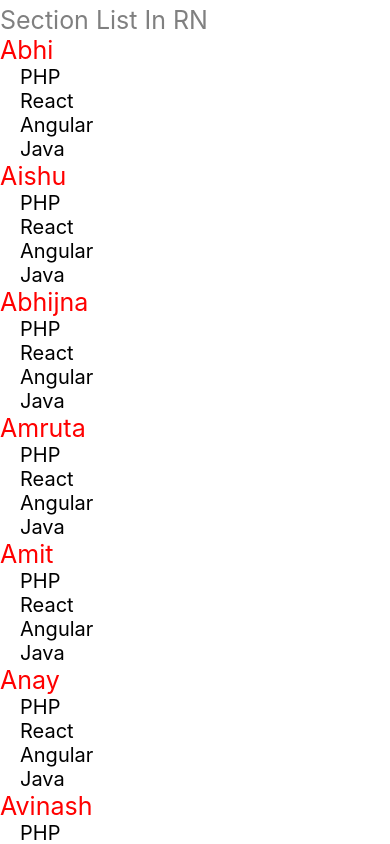
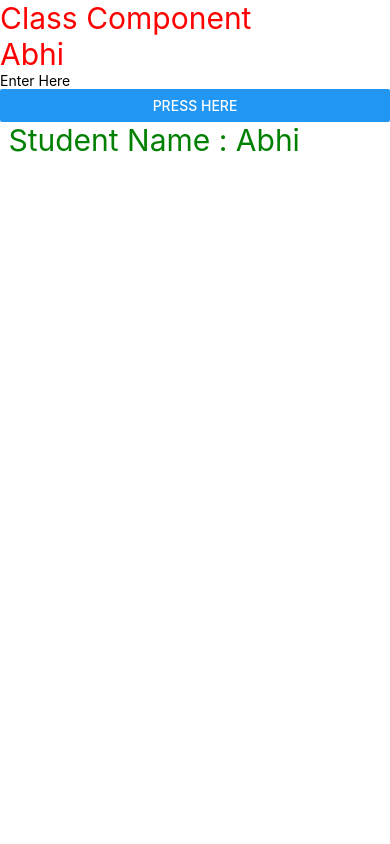
Before and after one commit to AbhishekMalkhedkar/FirstProject, a React Native app: screen / in a window 390 px wide. Shown: the top 844 px of the page. Built offline with nearby package versions, Linux system fonts and the light colour scheme.

Commit message:
Class Components

```diff
--- a/App.jsx
+++ b/App.jsx
@@ -5,110 +5,41 @@
  * @format
  */
 
-import { View, Text , StyleSheet, SectionList } from 'react-native';
+import React from 'react';
+import { Button, Text, View, TextInput} from 'react-native';
+import Student from './components/Student'
 
-function App() {
-  const users = [
-    {
-      id: 1,
-      name: 'Abhi',
-      data : ["PHP" , "React", "Angular", "Java"]
-    },
-    {
-      id: 2,
-      name: 'Aishu',
-      data : ["PHP" , "React", "Angular", "Java"]
-    },
-    {
-      id: 3,
-      name: 'Abhijna',
-      data : ["PHP" , "React", "Angular", "Java"]
-    },
-    {
-      id: 4,
-      name: 'Amruta',
-      data : ["PHP" , "React", "Angular", "Java"]
-    },
-    {
-      id: 5,
-      name: 'Amit',
-      data : ["PHP" , "React", "Angular", "Java"]
-    },
-    {
-      id: 6,
-      name: 'Anay',
-      data : ["PHP" , "React", "Angular", "Java"]
-    },
-    {
-      id: 7,
-      name: 'Avinash',
-      data : ["PHP" , "React", "Angular", "Java"]
-    },
-    {
-      id: 8,
-      name: 'Amar',
-      data : ["PHP" , "React", "Angular", "Java"]
-    },
-    {
-      id: 9,
-      name: 'Akbar',
-      data : ["PHP" , "React", "Angular", "Java"]
-    },
-    {
-      id: 10,
-      name: 'Anthony',
-      data : ["PHP" , "React", "Angular", "Java"]
-    },
-    {
-      id: 11,
-      name: 'Akhil',
-      data : ["PHP" , "React", "Angular", "Java"]
-    },
-    {
-      id: 12,
-      name: 'Abhilash',
-      data : ["PHP" , "React", "Angular", "Java"]
-    },
-    {
-      id: 13,
-      name: 'Alok',
-      data : ["PHP" , "React", "Angular", "Java"]
-    },
-    {
-      id: 14,
-      name: 'Akkarin',
-      data : ["PHP" , "React", "Angular", "Java"]
-    },
-  ];
+class App extends React.Component {
 
+  constructor(){
+    super();
+    this.state = {
+      name : "Abhi",
+    }
+  }
 
-  return (
-    <View>
-      <Text style={{ fontSize: 25, color: 'grey', marginTop : 5}}>Section List In RN</Text>
-      <SectionList
-      sections={users}
-      renderItem={({item}) => <Text style={{fontSize : 20, marginLeft : 20}}>{item}</Text>}
-      renderSectionHeader={({section : {name}}) => <Text style={{fontSize : 25, color : 'red', }}>{name}</Text> }
-      />
-    </View>
-  );
-};
+  updateName(val){
+    this.setState({name : val})
+  }
+
+  fruit = () => {
+    console.warn("Apple");
+  }
+
+  render(){
+    return (
+      <View>
+        <Text style={{fontSize : 30, color : 'red'}}>Class Component</Text>
+        <Text style={{fontSize : 30, color : 'red'}}>{this.state.name}</Text>
+        <TextInput placeholder='Enter Here' onChangeText={(text) => this.updateName(text)} />
+        <Button title='Press here' onPress={this.fruit} />
+        <Student name={this.state.name} />
+      </View>
+    )
+  }
+
+}
 
 
 
-const styles = StyleSheet.create({
-  text : {
-    fontSize : 20,
-    backgroundColor : 'blue',
-    color : 'white',
-    padding : 10,
-    margin : 10,
-    height : 100,
-    width : 100,
-    textAlignVertical: 'center',
-    textAlign : 'center'
-
-  },
-});
-
 export default App;
--- /dev/null
+++ b/components/Student.js
@@ -0,0 +1,21 @@
+import React from 'react';
+import { Button, Text, View, TextInput} from 'react-native';
+
+class Student extends React.Component {
+
+  render(){
+
+    console.warn(this.props);
+    return (
+      <View>
+        <Text style={{fontSize : 30, color : 'green'}}> Student Name : {this.props.name}</Text>
+
+      </View>
+    )
+  }
+
+}
+
+
+
+export default Student;
```
